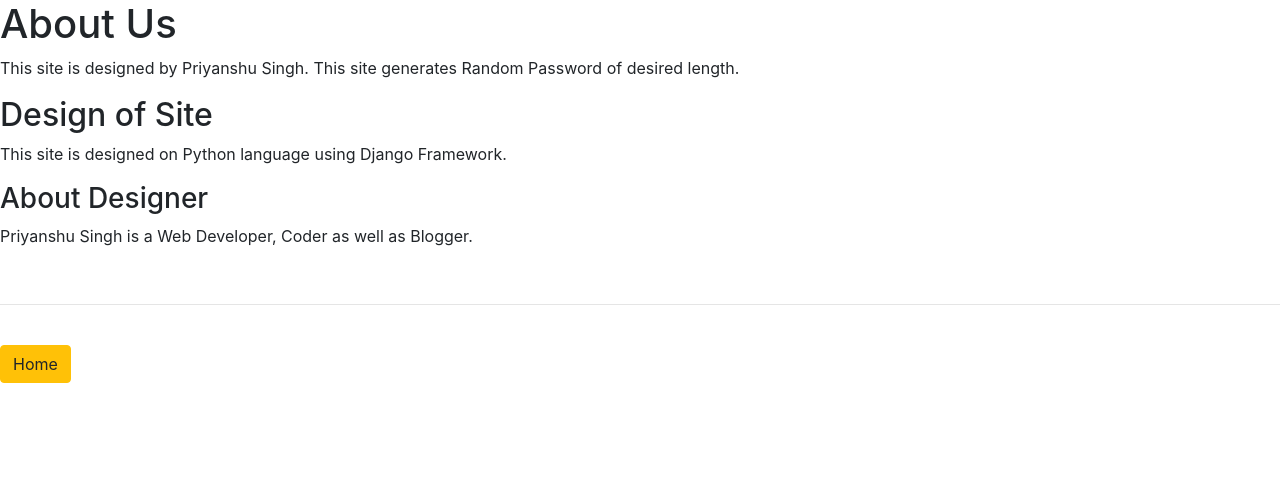
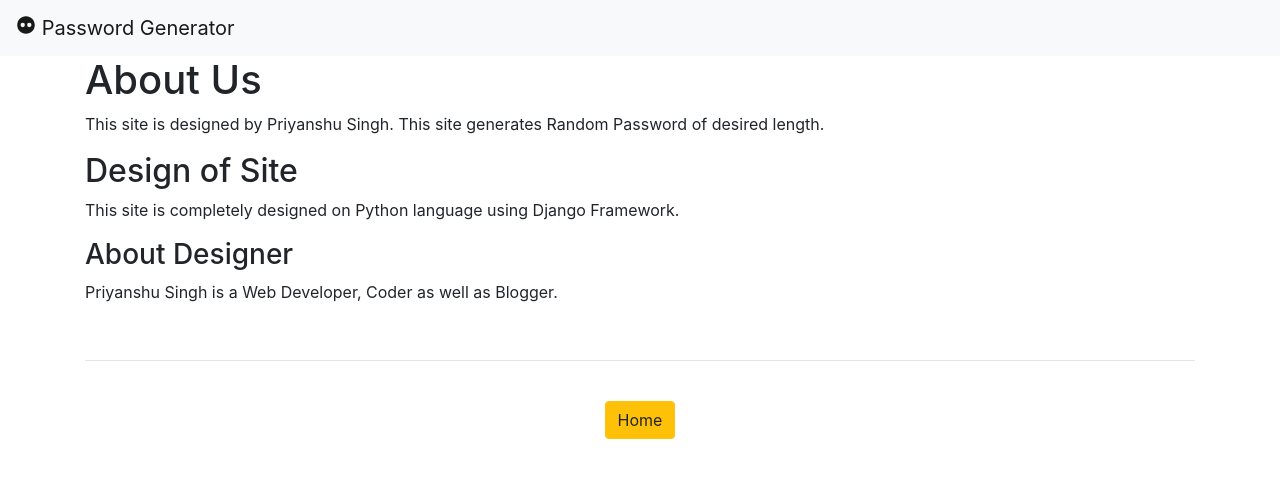
Before and after one commit to cryp73r/django3-random-password-gen, a Django app: page /abt-us/ in a window 1280 px wide. Shown: the top 478 px of the page. Run offline with Django 3.2, Linux system fonts and the light colour scheme; some libraries are stand-ins or nearby versions.

Commit message:
Polishing

```diff
--- a/Generator/templates/generator/about-us.html
+++ b/Generator/templates/generator/about-us.html
@@ -1,16 +1,24 @@
-<link rel="stylesheet" href="https://stackpath.bootstrapcdn.com/bootstrap/4.5.2/css/bootstrap.min.css" integrity="sha384-JcKb8q3iqJ61gNV9KGb8thSsNjpSL0n8PARn9HuZOnIxN0hoP+VmmDGMN5t9UJ0Z" crossorigin="anonymous">
+{% extends 'generator/base.html' %}
+
+{% block content %}
 
     <title>About US</title>
     <meta charset="utf-8">
     <body>
+        <div class="container text-left">
             <h1>About Us</h1>
             <p>This site is designed by Priyanshu Singh. This site generates Random Password of desired length.</p>
             <h2>Design of Site</h2>
-    <p>This site is designed on Python language using Django Framework.</p>
+            <p>This site is completely designed on Python language using Django Framework.</p>
             <h3>About Designer</h3>
             <p>Priyanshu Singh is a Web Developer, Coder as well as Blogger.</p>
             <br>
+        </div>
+        <div class="container text-center">
             <hr>
             <br>
             <a href="{% url 'home' %}" class="btn btn-warning">Home</a>
+        </div>
     </body>
+
+{% endblock %}
--- a/Generator/templates/generator/base.html
+++ b/Generator/templates/generator/base.html
@@ -4,7 +4,7 @@
     <!-- Required meta tags -->
     <meta charset="utf-8">
     <meta name="viewport" content="width=device-width, initial-scale=1, shrink-to-fit=no">
-	<script src="https://unpkg.com/ionicons@5.1.2/dist/ionicons.js"></script>
+	  <script src="https://unpkg.com/ionicons@5.1.2/dist/ionicons.js"></script>
 
     <!-- Bootstrap CSS -->
     <link rel="stylesheet" href="https://stackpath.bootstrapcdn.com/bootstrap/4.5.2/css/bootstrap.min.css" integrity="sha384-JcKb8q3iqJ61gNV9KGb8thSsNjpSL0n8PARn9HuZOnIxN0hoP+VmmDGMN5t9UJ0Z" crossorigin="anonymous">
@@ -16,7 +16,8 @@
 		<a class="navbar-brand" href="#">
 			<ion-icon name="logo-flickr"></ion-icon>
 			Password Generator
-		</a>
+    </a>
+
 	</nav>
 
 	{% block content %}{% endblock %}
--- a/Generator/views.py
+++ b/Generator/views.py
@@ -1,6 +1,7 @@
 from django.shortcuts import render
 from django.http import HttpResponse
 import random
+import pyperclip
 
 # Create your views here.
 
@@ -23,6 +24,7 @@ def password(request):
     psw = ''
     for i in range(length):
         psw += random.choice(characters)
+    pyperclip.copy(psw)
     return render(request, 'generator/password.html', {'password': psw})
 
 def about(request):
```
Also changed, not shown: Generator/templates/generator/password.html (+11 -1 lines). Lines whose indentation alone changed are shown as unchanged.
